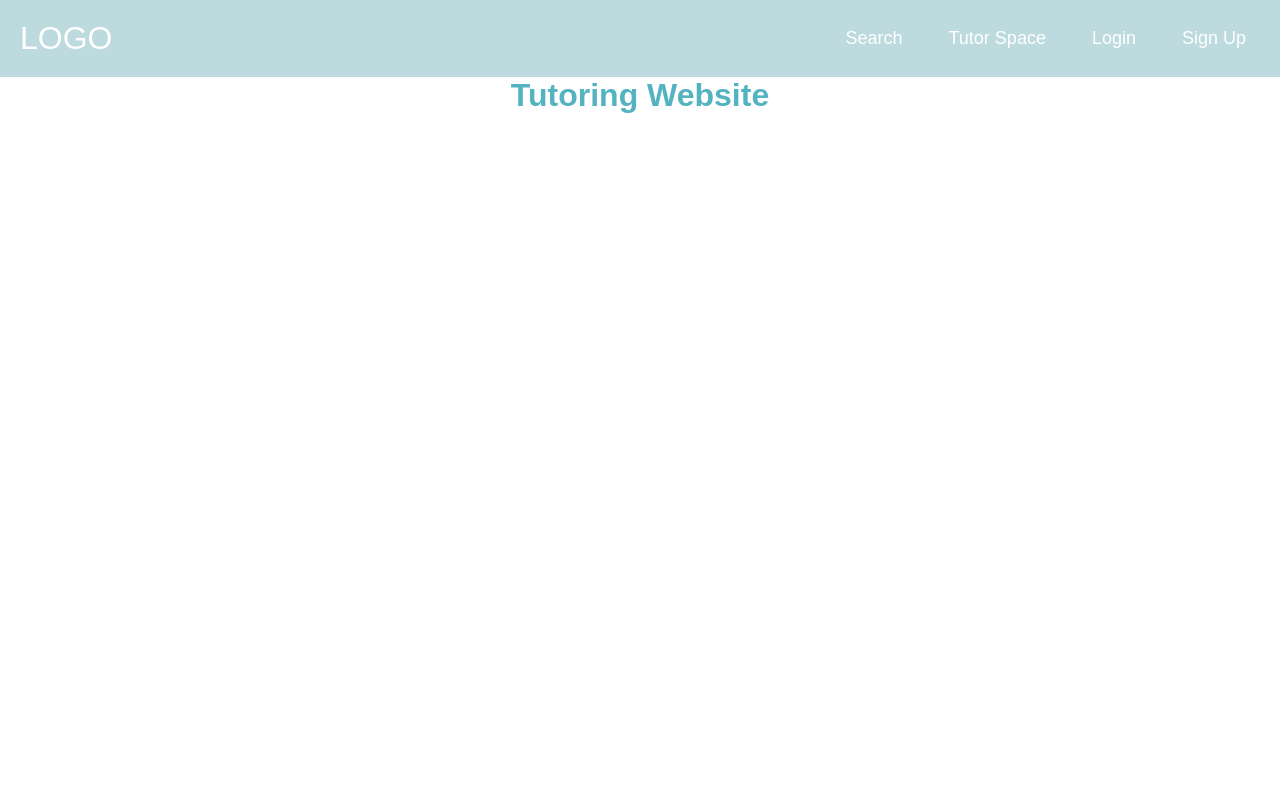
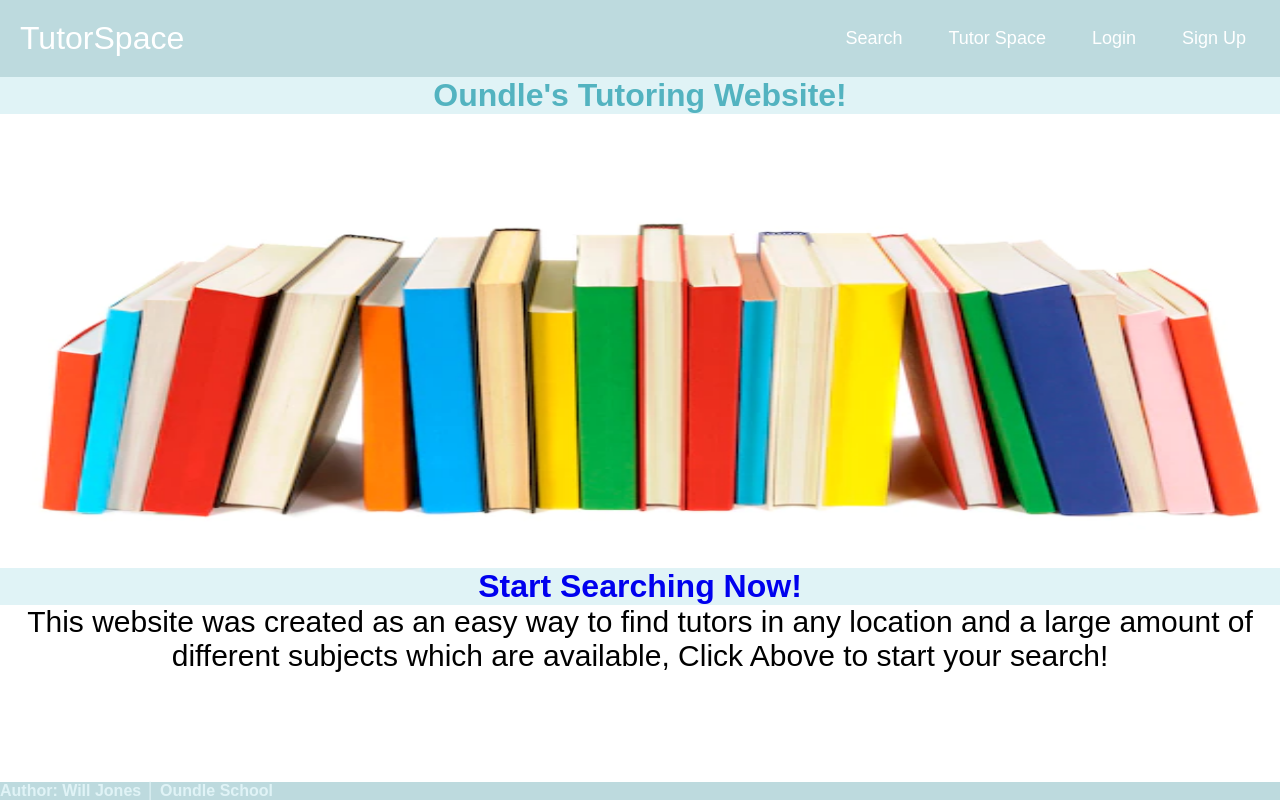
Before and after one commit to Jonesw2006/coursework, a PHP site: page /home.php in a window 1280 px wide. Run offline with PHP 8.4, Linux system fonts and the light colour scheme.

Commit message:
finished home page and finished search/tutors

```diff
--- a/home.php
+++ b/home.php
@@ -9,7 +9,7 @@
 <body>
 <nav class="navbar">
 
-<div class="logo">LOGO</div>
+<div class="logo">TutorSpace</div>
 
 
 <!-- creating the navigation bar-->
@@ -36,8 +36,15 @@
 </nav>
 
 
-<h1> Tutoring Website </h1>
-
+<h1> Oundle's Tutoring Website! </h1>
+<img src="books1.webp" style="width:100%;height:450px;">
+<h1><a href="search.php">Start Searching Now!</a></h1>
+<p>
+    This website was created as an easy way to find tutors in any location and a large amount of different subjects which are available, Click Above to start your search!
+</p>
+<footer>
+    <h4>Author: Will Jones │ Oundle School </h4>
+</footer>
 </body>
 
 
--- a/stylesheet.css
+++ b/stylesheet.css
@@ -6,6 +6,11 @@
 
 body {
     font-family: Arial, Helvetica, sans-serif;
+}
+p {
+    font-size: 30px;
+    text-align: center;
+
 }
 
 a {
@@ -19,6 +24,7 @@ li {
 h1 {
     text-align: center;
     color: #53b3c0;
+    background-color: #e0f3f6;
 }
 
 th, td {
@@ -41,7 +47,16 @@ input[type=text] {
     margin-top: 5px;
     font-size: 15px;
 }
+footer {
 
+    position:fixed;
+    left:0;
+    bottom:0;
+    width:100%;
+    background-color: #BDDADE;
+    color: #e0f3f6;
+
+}
 
 
 
```
Also changed, not shown: search.php (+10 -6 lines), books.jfif (added), books1.webp (added).
